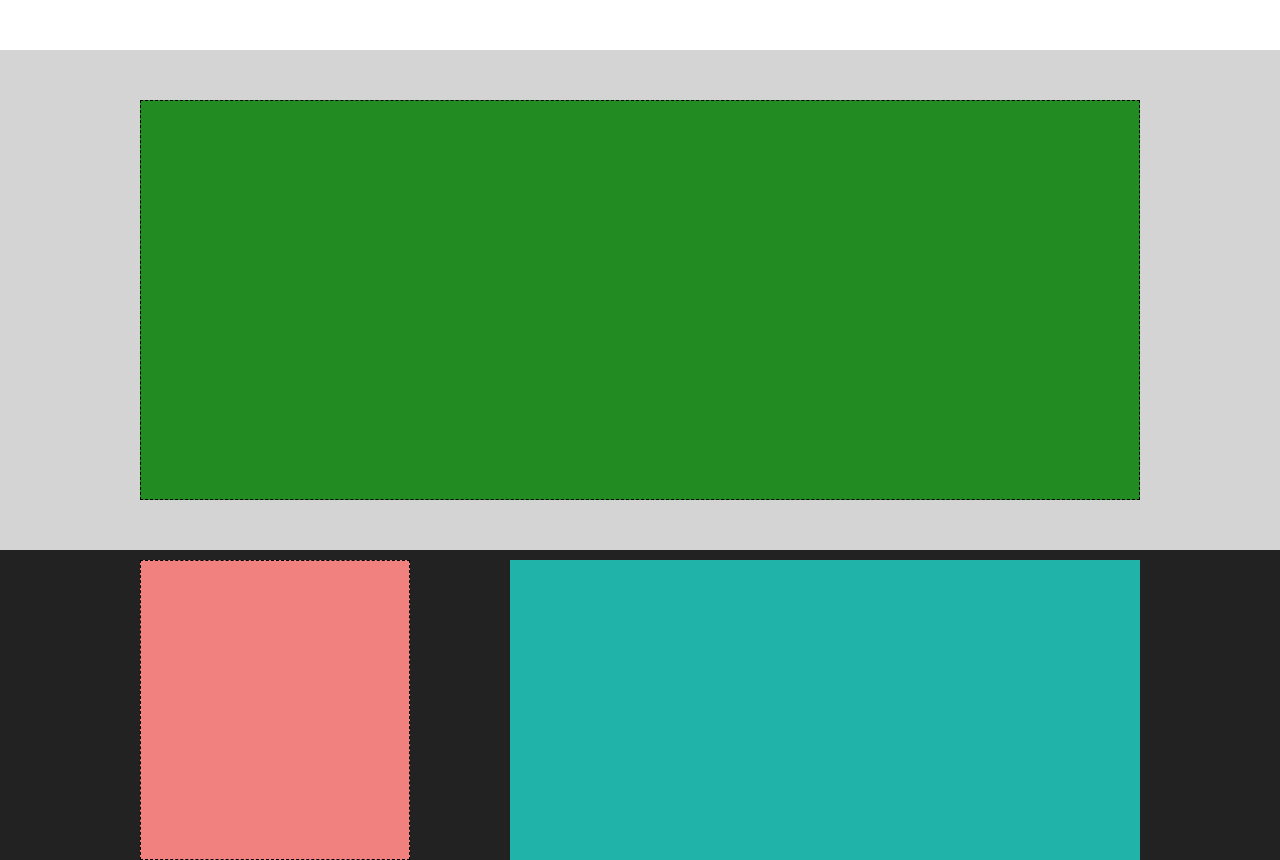
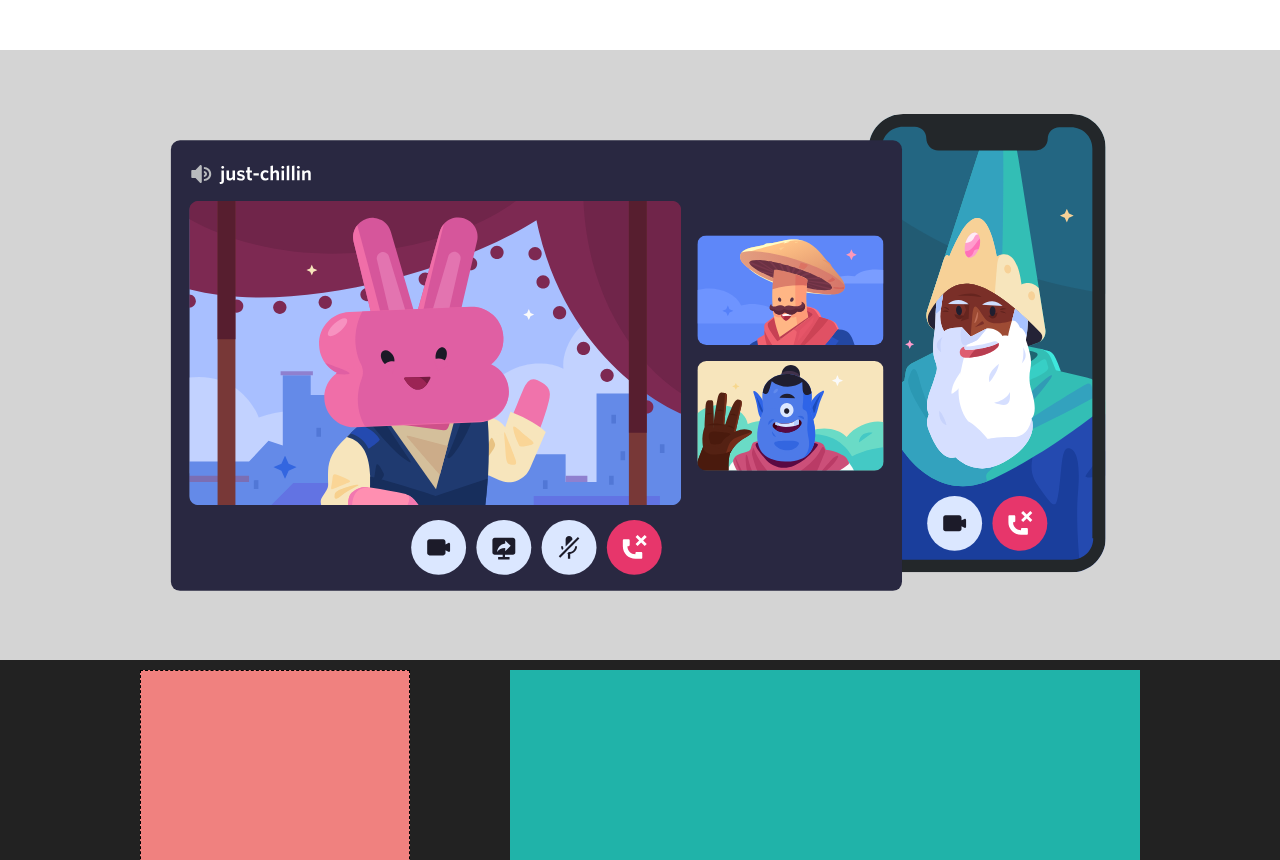
Before and after one commit to FrancescoMiliotti/htmlcss-discord, a plain HTML site: page index.html in a window 1280 px wide. Shown: the part 1800-2660 px from the top of the page. Drawn offline with Linux system fonts and the light colour scheme.

Commit message:
immagine grande

```diff
--- a/CSS/style.css
+++ b/CSS/style.css
@@ -184,8 +184,7 @@ h1{
 
 .green-box {
 
-    height: 400px;
-    background-color: rgb(34, 140, 34);
+    min-height: 400px;;
     width: 100%;
 
 
--- a/index.html
+++ b/index.html
@@ -84,7 +84,9 @@
 
     <div class="bg-grey">
         <div class="maxbox">
-            <div class="green-box dashed"></div>
+            <div class="green-box">
+                <img class="img" src="./img/item4-big.svg" alt="just-chilling">
+            </div>
 
         </div>
     </div>
```
